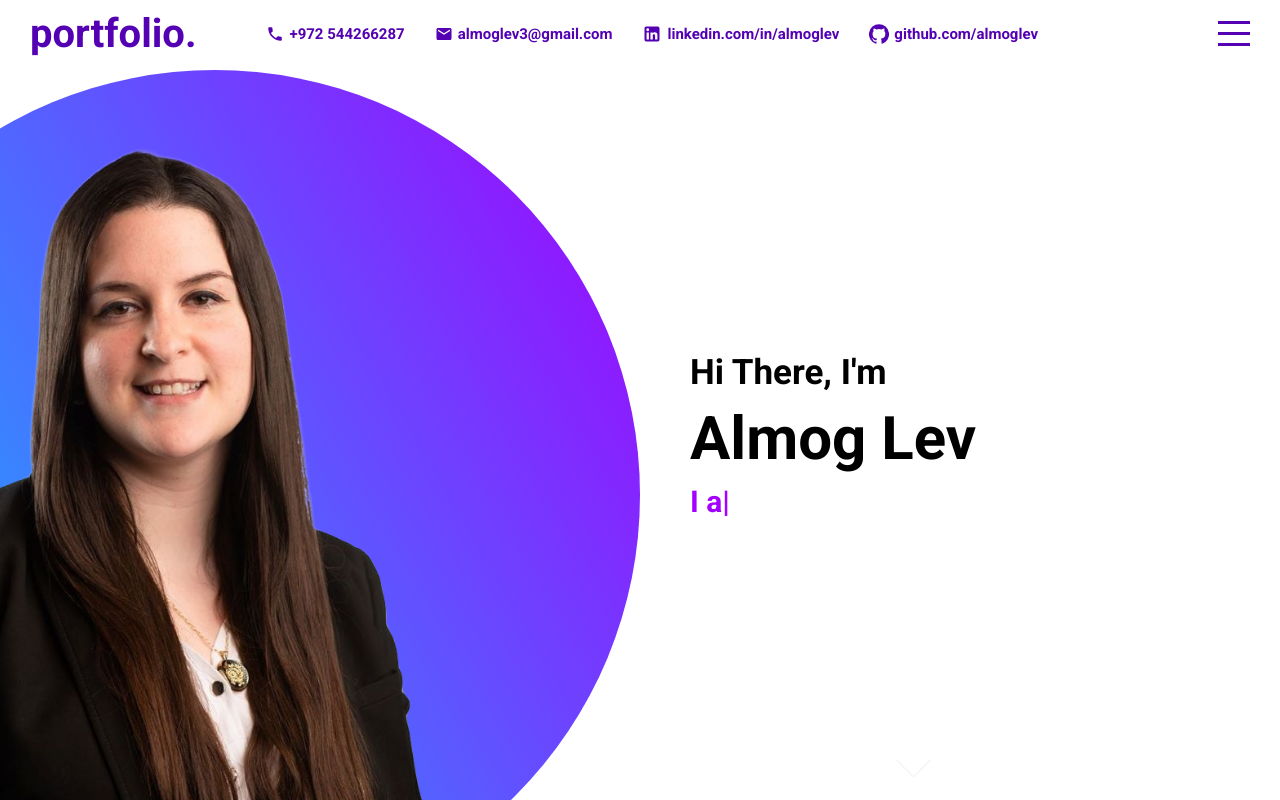
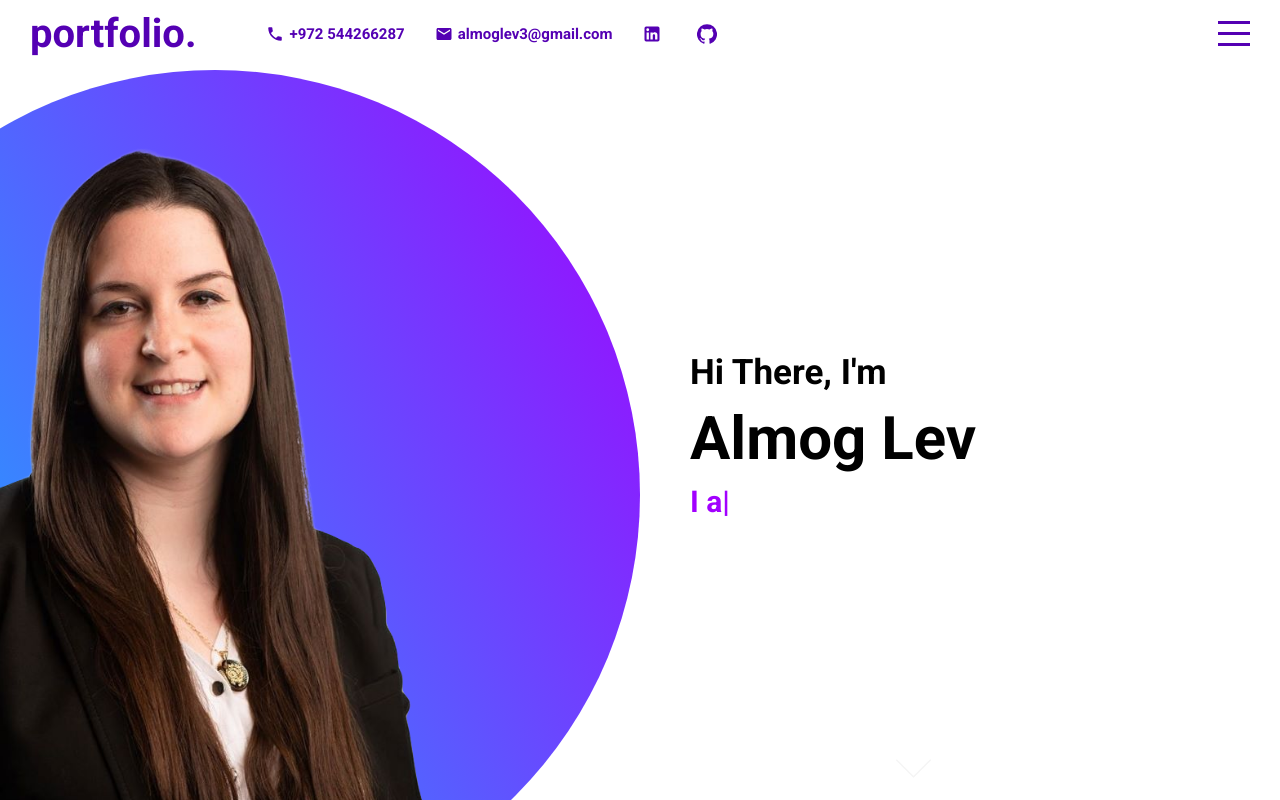
Before and after one commit to almoglev/almoglev.github.io, a React (Create React App) app: page / in a window 1280 px wide. Built offline with nearby package versions, Linux system fonts and the light colour scheme.

Commit message:
lil update

```diff
--- a/src/components/topbar/Topbar.jsx
+++ b/src/components/topbar/Topbar.jsx
@@ -20,14 +20,14 @@ function Topbar({ menuOpen, setMenuOpen }) {
           <div className="itemContainer">
             <a href="https://linkedin.com/in/almoglev" className="ahref" target="_blank" rel="noreferrer">
               <LinkedIn className="icon" />
-              <span>linkedin.com/in/almoglev</span>
+              {/* <span>linkedin.com/in/almoglev</span> */}
             </a>
           </div>
 
           <div className="itemContainer">
             <a href="https://github.com/almoglev" className="ahref" target="_blank" rel="noreferrer">
               <GitHub className="icon" />
-              <span>github.com/almoglev</span>
+              {/* <span>github.com/almoglev</span> */}
             </a>
           </div>
         </div>
```
Also changed, not shown: src/components/contact/Contact.jsx (+0 -14 lines).
